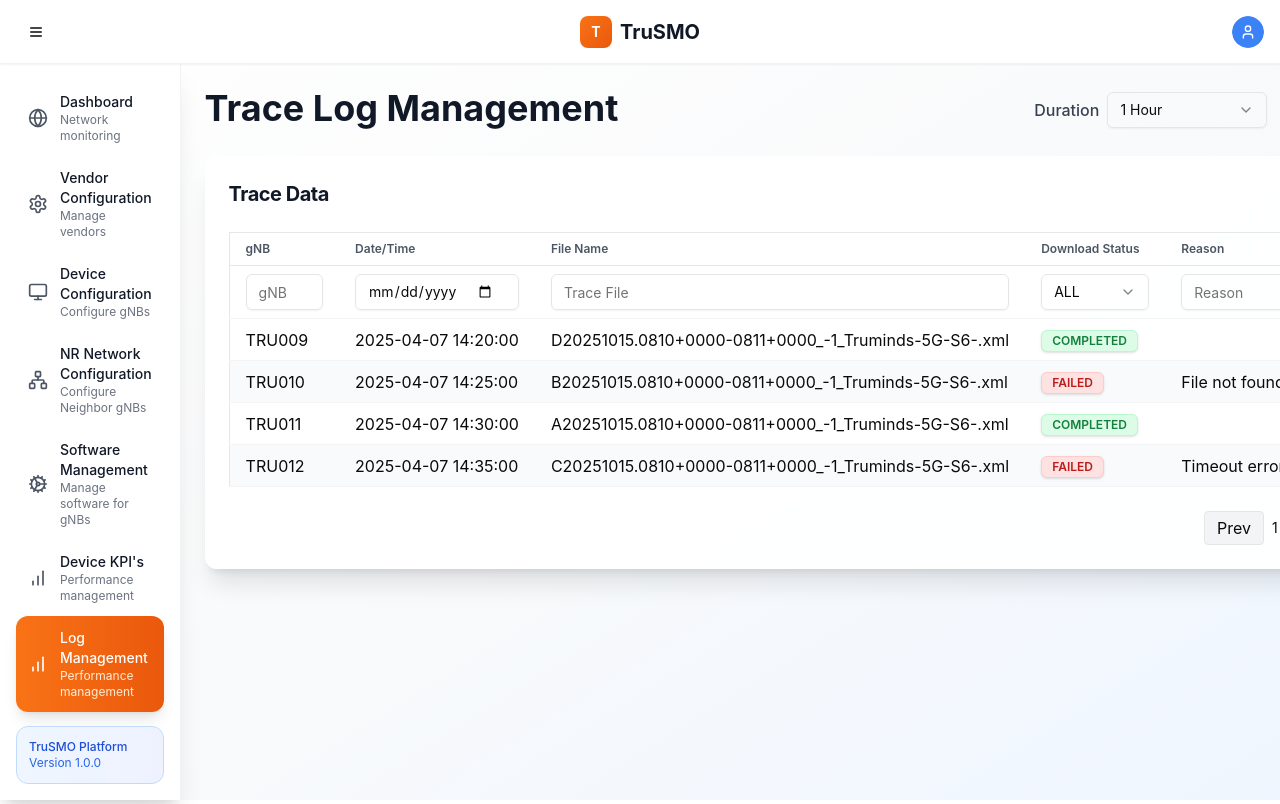
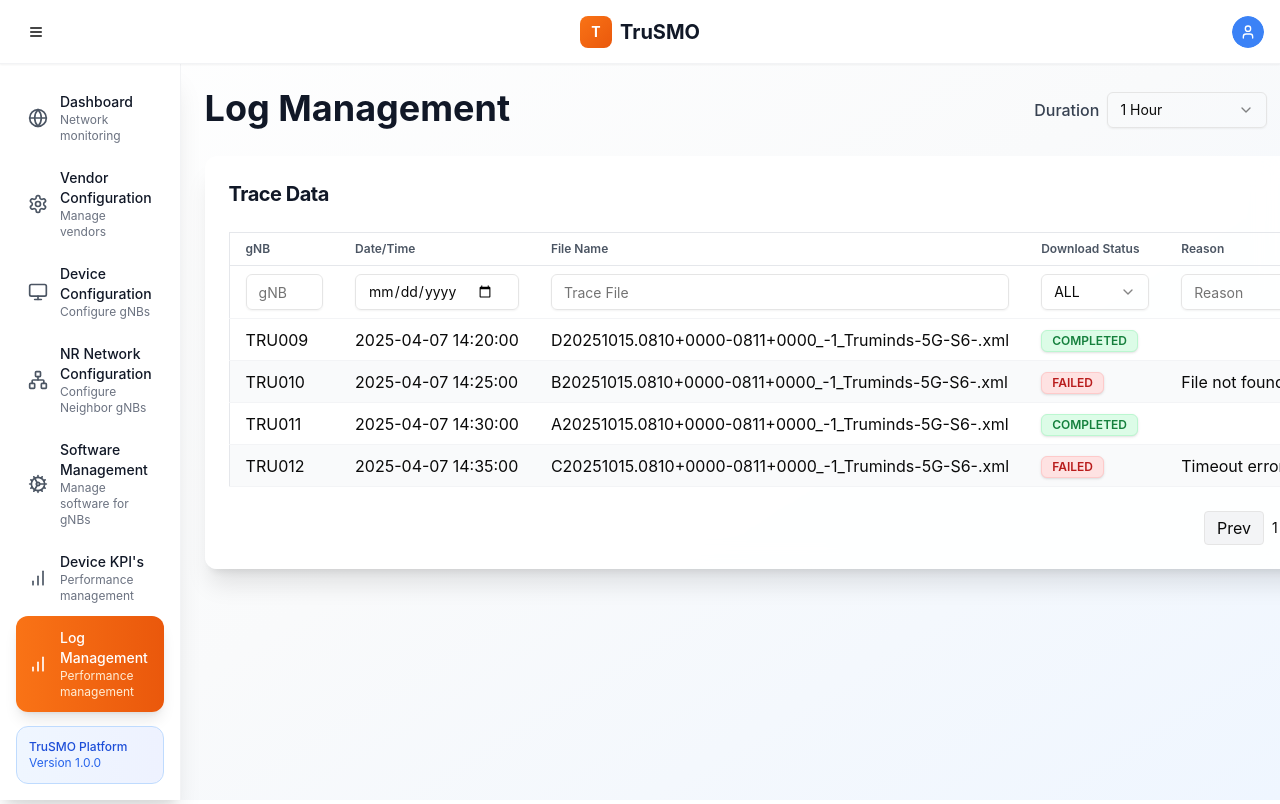
Before and after one commit to Muthu-98/TruSMO, a React (Create React App) app in the folder frontend/: page /Trace in a window 1280 px wide. Shown: the top 804 px of the page. Built offline with nearby package versions, Linux system fonts and the light colour scheme.

Commit message:
Trace management modified

```diff
--- a/frontend/src/pages/Trace.jsx
+++ b/frontend/src/pages/Trace.jsx
@@ -141,7 +141,7 @@ const Trace = () => {
 			<motion.div initial={{ opacity: 0, y: 20 }} animate={{ opacity: 1, y: 0 }} transition={{ duration: 0.5 }}>
 				<div className="flex flex-col md:flex-row md:items-center md:justify-between gap-4">
 					<div>
-						<h1 className="text-4xl font-bold text-gray-900 mb-1">Trace Log Management</h1>
+						<h1 className="text-4xl font-bold text-gray-900 mb-1">Log Management</h1>
 					</div>
 					<div className="flex items-center gap-2">
 						<span className="font-medium text-gray-700">Duration</span>
```
